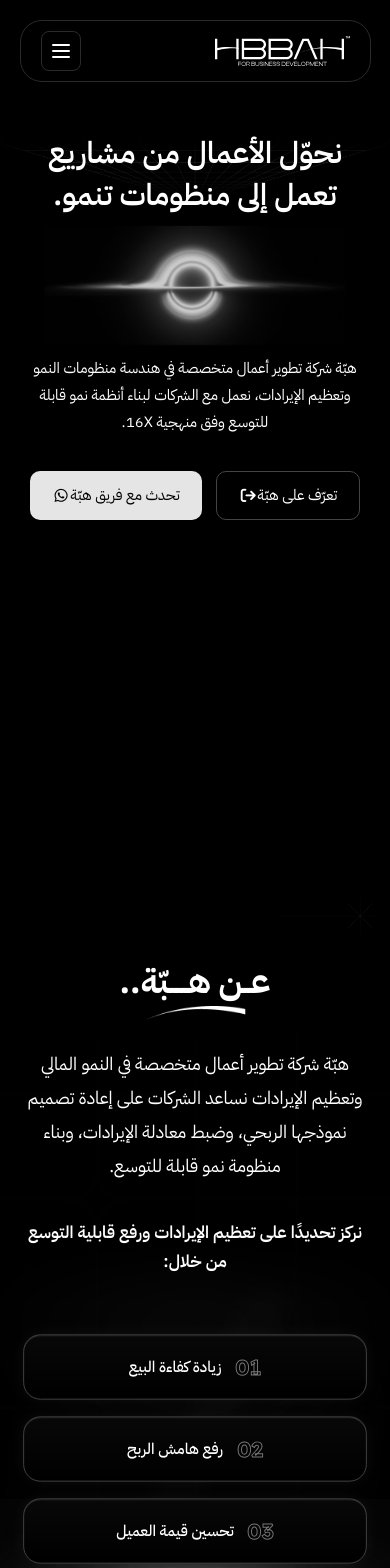
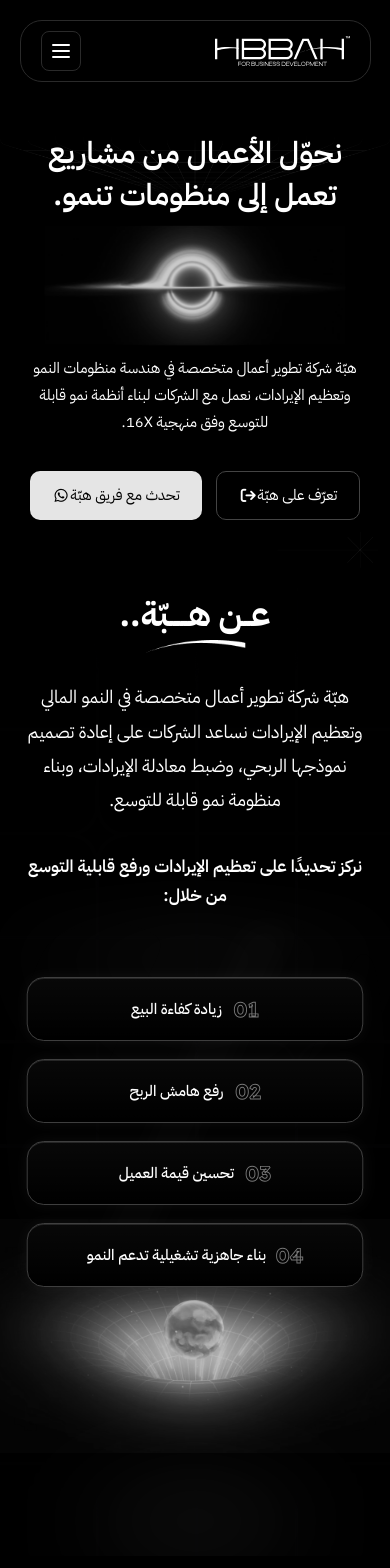
Before and after one commit to magdy-abas/haba-company, an Angular app: page / in a window 390 px wide. Shown: the top 1568 px of the page. Built offline with nearby package versions, Linux system fonts and the light colour scheme.

Commit message:
Adjust AboutHome styles for improved layout and animation timing; comment out min-height in Hero component

```diff
--- a/src/app/components/pages/home/about-home/about-home.component.scss
+++ b/src/app/components/pages/home/about-home/about-home.component.scss
@@ -25,10 +25,10 @@
 
 .about-home__star {
   position: absolute;
-  top: 28px;
+  top: 150px;
   right: clamp(20px, 7vw, 90px);
-  width: clamp(120px, 16vw, 210px);
-  opacity: 0.42;
+  width: clamp(120px, 16vw, 400px);
+  opacity: 1;
   pointer-events: none;
 }
 
@@ -78,6 +78,7 @@
   width: min(840px, 100%);
   margin: 0 auto;
   isolation: isolate;
+  z-index: 50;
 }
 
 .about-home__pillars::before {
@@ -129,7 +130,7 @@
   display: flex;
   align-items: center;
   justify-content: center;
-  gap: 12px;
+  gap: 10px;
   min-height: 76px;
   padding: 16px 28px;
   border: 1px solid var(--color-border-light);
@@ -224,7 +225,7 @@
   );
   filter: blur(50px);
   opacity: 0.55;
-  z-index: -1;
+  z-index: -50;
 }
 
 .about-home__glow {
@@ -333,5 +334,13 @@
     margin-top: 6px;
     margin-right: -20%;
     margin-left: -20%;
+    justify-self: center;
+    top: 55px;
   }
 }
+@media (max-width: 450px) {
+  .about-home__visual {
+    margin-top: 12px;
+    top: 80px;
+  }
+}
--- a/src/app/components/pages/home/about-home/about-home.component.ts
+++ b/src/app/components/pages/home/about-home/about-home.component.ts
@@ -95,10 +95,10 @@ export class AboutHomeComponent implements AfterViewInit, OnDestroy {
           '.about-home__pillar',
           {
             opacity: 0,
-            y: 34,
-            scale: 0.96,
-            duration: 0.7,
-            stagger: 0.12,
+            y: 42,
+            scale: 0.94,
+            duration: 1.05,
+            stagger: 0.18,
           },
           '-=0.2',
         )
--- a/src/app/components/pages/home/hero/hero.component.scss
+++ b/src/app/components/pages/home/hero/hero.component.scss
@@ -1,6 +1,6 @@
 .hero {
   position: relative;
-  min-height: calc(100vh - 90px);
+  // min-height: calc(100vh - 90px);
   display: flex;
   align-items: center;
   justify-content: center;
```
